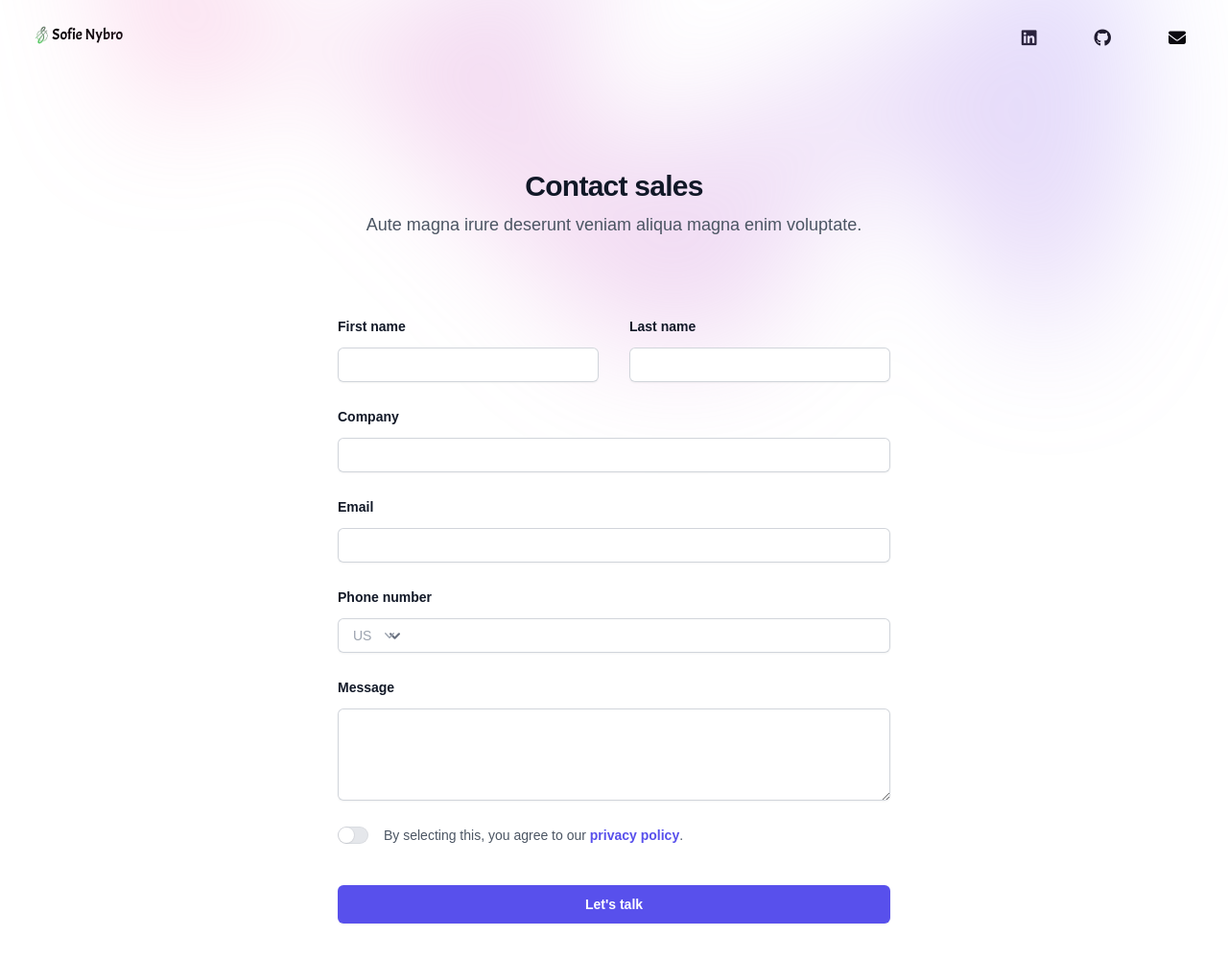
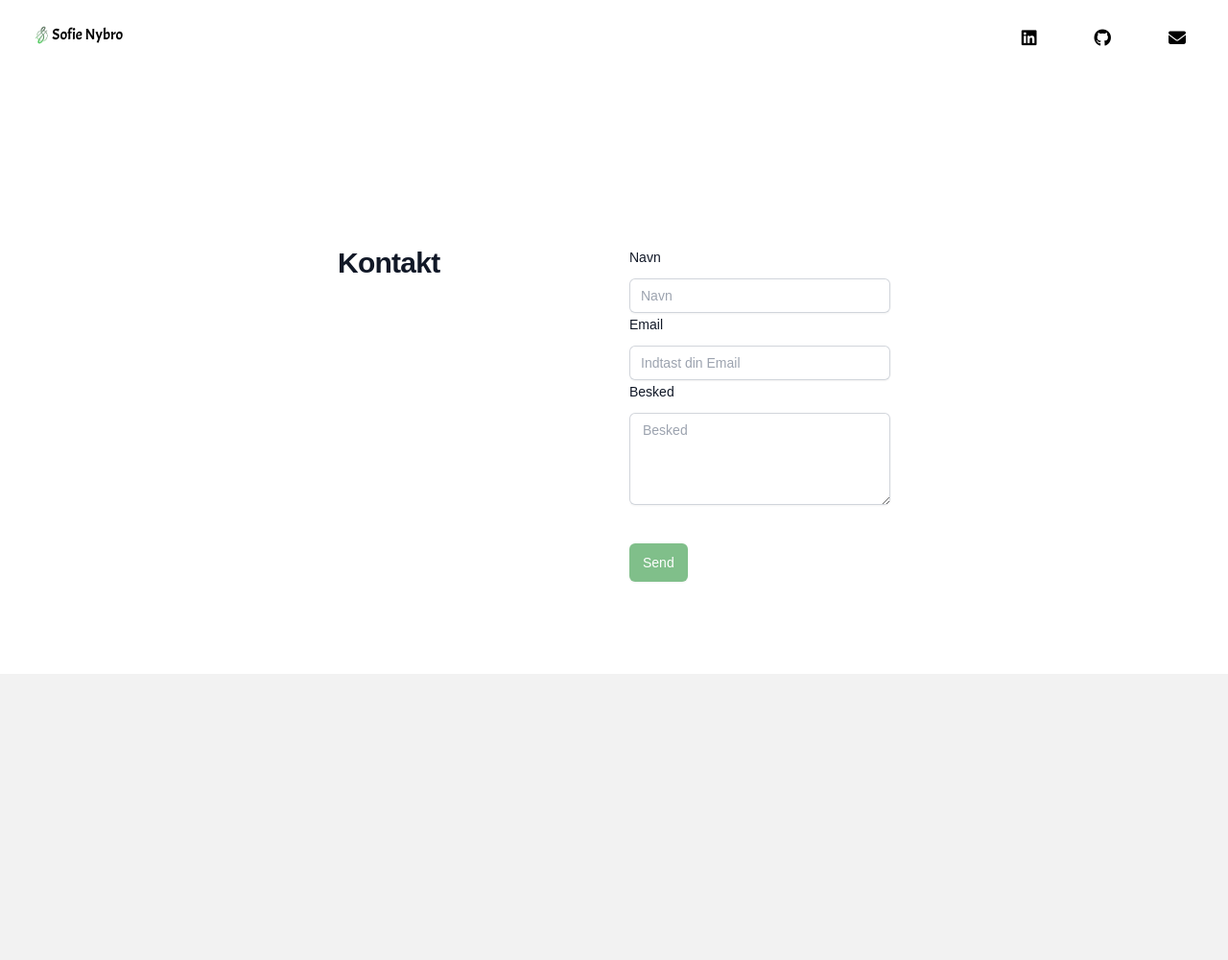
Before and after one commit to SofNyb/portfolioTail, a website: page src/index.html in a window 1280 px wide. Shown: the whole page at 96% size. After the commit the page ends 800 px from the top, so only its background shows below. Drawn offline with nearby package versions, Linux system fonts and the light colour scheme.

Commit message:
Kontakt-block tilføjet og rettet

```diff
--- a/src/index.html
+++ b/src/index.html
@@ -43,79 +43,37 @@
 
 <!-- Kontakt -->
 <div class="isolate bg-white px-6 py-24 sm:py-32 lg:px-8">
-    <div class="absolute inset-x-0 top-[-10rem] -z-10 transform-gpu overflow-hidden blur-3xl sm:top-[-20rem]" aria-hidden="true">
-        <div class="relative left-1/2 -z-10 aspect-[1155/678] w-[36.125rem] max-w-none -translate-x-1/2 rotate-[30deg] bg-gradient-to-tr from-[#ff80b5] to-[#9089fc] opacity-30 sm:left-[calc(50%-40rem)] sm:w-[72.1875rem]" style="clip-path: polygon(74.1% 44.1%, 100% 61.6%, 97.5% 26.9%, 85.5% 0.1%, 80.7% 2%, 72.5% 32.5%, 60.2% 62.4%, 52.4% 68.1%, 47.5% 58.3%, 45.2% 34.5%, 27.5% 76.7%, 0.1% 64.9%, 17.9% 100%, 27.6% 76.8%, 76.1% 97.7%, 74.1% 44.1%)"></div>
-    </div>
-    <div class="mx-auto max-w-2xl text-center">
-        <h2 class="text-3xl font-bold tracking-tight text-gray-900 sm:text-4xl">Contact sales</h2>
-        <p class="mt-2 text-lg leading-8 text-gray-600">Aute magna irure deserunt veniam aliqua magna enim voluptate.</p>
-    </div>
+
     <form action="#" method="POST" class="mx-auto mt-16 max-w-xl sm:mt-20">
         <div class="grid grid-cols-1 gap-x-8 gap-y-6 sm:grid-cols-2">
             <div>
-                <label for="first-name" class="block text-sm font-semibold leading-6 text-gray-900">First name</label>
-                <div class="mt-2.5">
-                    <input type="text" name="first-name" id="first-name" autocomplete="given-name" class="block w-full rounded-md border-0 px-3.5 py-2 text-gray-900 shadow-sm ring-1 ring-inset ring-gray-300 placeholder:text-gray-400 focus:ring-2 focus:ring-inset focus:ring-indigo-600 sm:text-sm sm:leading-6">
+                <div class="mx-auto max-w-2xl">
+                    <h2 class="text-3xl font-bold tracking-tight text-gray-900 sm:text-4xl">Kontakt</h2>
                 </div>
             </div>
             <div>
-                <label for="last-name" class="block text-sm font-semibold leading-6 text-gray-900">Last name</label>
+                <div class="sm:col-span-2">
+                    <label for="name" class="block text-sm leading-6 text-gray-900">Navn</label>
                     <div class="mt-2.5">
-                    <input type="text" name="last-name" id="last-name" autocomplete="family-name" class="block w-full rounded-md border-0 px-3.5 py-2 text-gray-900 shadow-sm ring-1 ring-inset ring-gray-300 placeholder:text-gray-400 focus:ring-2 focus:ring-inset focus:ring-indigo-600 sm:text-sm sm:leading-6">
+                        <input placeholder="Navn" type="text" name="name" id="name" autocomplete="given-name" class="block w-full rounded-md border-0 px-3.5 py-2 text-gray-900 shadow-sm ring-1 ring-inset ring-gray-300 placeholder:text-gray-400 focus:ring-2 focus:ring-inset focus:ring-indigo-600 sm:text-sm sm:leading-6">
                     </div>
                 </div>
                 <div class="sm:col-span-2">
-                <label for="company" class="block text-sm font-semibold leading-6 text-gray-900">Company</label>
+                    <label for="email" class="block text-sm leading-6 text-gray-900">Email</label>
                     <div class="mt-2.5">
-                    <input type="text" name="company" id="company" autocomplete="organization" class="block w-full rounded-md border-0 px-3.5 py-2 text-gray-900 shadow-sm ring-1 ring-inset ring-gray-300 placeholder:text-gray-400 focus:ring-2 focus:ring-inset focus:ring-indigo-600 sm:text-sm sm:leading-6">
+                        <input placeholder="Indtast din Email" type="email" name="email" id="email" autocomplete="email" class="block w-full rounded-md border-0 px-3.5 py-2 text-gray-900 shadow-sm ring-1 ring-inset ring-gray-300 placeholder:text-gray-400 focus:ring-2 focus:ring-inset focus:ring-indigo-600 sm:text-sm sm:leading-6">
                     </div>
                 </div>
                 <div class="sm:col-span-2">
-                <label for="email" class="block text-sm font-semibold leading-6 text-gray-900">Email</label>
+                    <label for="message" class="block text-sm leading-6 text-gray-900">Besked</label>
                     <div class="mt-2.5">
-                    <input type="email" name="email" id="email" autocomplete="email" class="block w-full rounded-md border-0 px-3.5 py-2 text-gray-900 shadow-sm ring-1 ring-inset ring-gray-300 placeholder:text-gray-400 focus:ring-2 focus:ring-inset focus:ring-indigo-600 sm:text-sm sm:leading-6">
-                </div>
-            </div>
-            <div class="sm:col-span-2">
-                <label for="phone-number" class="block text-sm font-semibold leading-6 text-gray-900">Phone number</label>
-                <div class="relative mt-2.5">
-                    <div class="absolute inset-y-0 left-0 flex items-center">
-                        <label for="country" class="sr-only">Country</label>
-                        <select id="country" name="country" class="h-full rounded-md border-0 bg-transparent bg-none py-0 pl-4 pr-9 text-gray-400 focus:ring-2 focus:ring-inset focus:ring-indigo-600 sm:text-sm">
-                            <option>US</option>
-                            <option>CA</option>
-                            <option>EU</option>
-                        </select>
-                        <svg class="pointer-events-none absolute right-3 top-0 h-full w-5 text-gray-400" viewBox="0 0 20 20" fill="currentColor" aria-hidden="true">
-                            <path fill-rule="evenodd" d="M5.23 7.21a.75.75 0 011.06.02L10 11.168l3.71-3.938a.75.75 0 111.08 1.04l-4.25 4.5a.75.75 0 01-1.08 0l-4.25-4.5a.75.75 0 01.02-1.06z" clip-rule="evenodd" />
-                        </svg>
-                    </div>
-                    <input type="tel" name="phone-number" id="phone-number" autocomplete="tel" class="block w-full rounded-md border-0 px-3.5 py-2 pl-20 text-gray-900 shadow-sm ring-1 ring-inset ring-gray-300 placeholder:text-gray-400 focus:ring-2 focus:ring-inset focus:ring-indigo-600 sm:text-sm sm:leading-6">
-                </div>
-            </div>
-            <div class="sm:col-span-2">
-                <label for="message" class="block text-sm font-semibold leading-6 text-gray-900">Message</label>
-                <div class="mt-2.5">
-                    <textarea name="message" id="message" rows="4" class="block w-full rounded-md border-0 px-3.5 py-2 text-gray-900 shadow-sm ring-1 ring-inset ring-gray-300 placeholder:text-gray-400 focus:ring-2 focus:ring-inset focus:ring-indigo-600 sm:text-sm sm:leading-6"></textarea>
-                </div>
-            </div>
-            <div class="flex gap-x-4 sm:col-span-2">
-                <div class="flex h-6 items-center">
-                    <!-- Enabled: "bg-indigo-600", Not Enabled: "bg-gray-200" -->
-                    <button type="button" class="bg-gray-200 flex w-8 flex-none cursor-pointer rounded-full p-px ring-1 ring-inset ring-gray-900/5 transition-colors duration-200 ease-in-out focus-visible:outline focus-visible:outline-2 focus-visible:outline-offset-2 focus-visible:outline-indigo-600" role="switch" aria-checked="false" aria-labelledby="switch-1-label">
-                        <span class="sr-only">Agree to policies</span>
-                        <!-- Enabled: "translate-x-3.5", Not Enabled: "translate-x-0" -->
-                        <span aria-hidden="true" class="translate-x-0 h-4 w-4 transform rounded-full bg-white shadow-sm ring-1 ring-gray-900/5 transition duration-200 ease-in-out"></span>
-                    </button>
-                </div>
-                <label class="text-sm leading-6 text-gray-600" id="switch-1-label">
-                    By selecting this, you agree to our
-                    <a href="#" class="font-semibold text-indigo-600">privacy&nbsp;policy</a>.
-                </label>
+                        <textarea placeholder="Besked" name="message" id="message" rows="4" class="block w-full rounded-md border-0 px-3.5 py-2 text-gray-900 shadow-sm ring-1 ring-inset ring-gray-300 placeholder:text-gray-400 focus:ring-2 focus:ring-inset focus:ring-indigo-600 sm:text-sm sm:leading-6"></textarea>
                     </div>
                 </div>
                 <div class="mt-10">
-            <button type="submit" class="block w-full rounded-md bg-indigo-600 px-3.5 py-2.5 text-center text-sm font-semibold text-white shadow-sm hover:bg-indigo-500 focus-visible:outline focus-visible:outline-2 focus-visible:outline-offset-2 focus-visible:outline-indigo-600">Let's talk</button>
+                    <button type="submit" class="block rounded-md submitKnap px-3.5 py-2.5 text-center text-sm text-white shadow-sm focus-visible:outline focus-visible:outline-2 focus-visible:outline-offset-2">Send</button>
+                </div>
+            </div>
         </div>
     </form>
 </div>
--- a/src/styles.css
+++ b/src/styles.css
@@ -20,7 +20,7 @@ body {
 }
 
 .submitKnap {
-    background-color: #80BF8A;
+    background-color: #80BF8A !important;
     color: white;
 }
 
```
Lines whose indentation alone changed are shown as unchanged.
